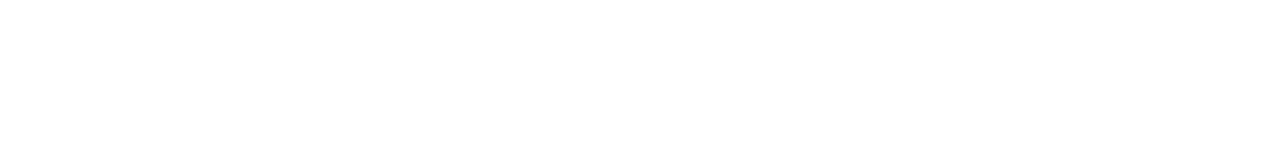
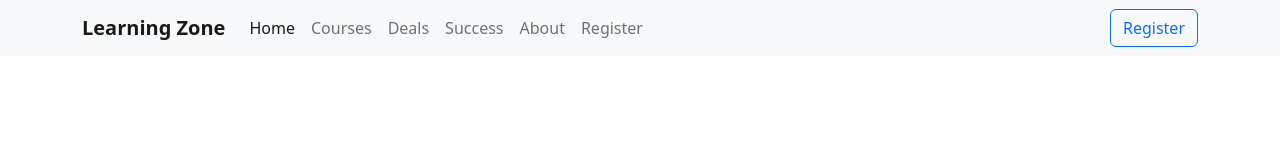
Before and after one commit to RabbiHasan/assignment-three, a plain HTML site: page index.html in a window 1280 px wide. Drawn offline with nearby package versions, Linux system fonts and the light colour scheme.

Commit message:
added navbar in header

```diff
--- a/index.html
+++ b/index.html
@@ -4,13 +4,51 @@
 <head>
     <meta charset="utf-8">
     <meta name="viewport" content="width=device-width, initial-scale=1">
-    <title>Digital Learning Center</title>
+    <title>Learning Zone</title>
     <link href="https://cdn.jsdelivr.net/npm/bootstrap@5.2.0/dist/css/bootstrap.min.css" rel="stylesheet"
         integrity="sha384-gH2yIJqKdNHPEq0n4Mqa/HGKIhSkIHeL5AyhkYV8i59U5AR6csBvApHHNl/vI1Bx" crossorigin="anonymous">
 </head>
 
 <body>
+    <!-- header start -->
+    <header>
+        <!-- --------navbar start-------- -->
+        <nav class="navbar navbar-expand-lg bg-light">
+            <div class="container">
+                <a class="navbar-brand fw-semibold" href="#">Learning Zone</a>
+                <button class="navbar-toggler" type="button" data-bs-toggle="collapse"
+                    data-bs-target="#navbarSupportedContent" aria-controls="navbarSupportedContent"
+                    aria-expanded="false" aria-label="Toggle navigation">
+                    <span class="navbar-toggler-icon"></span>
+                </button>
+                <div class="collapse navbar-collapse" id="navbarSupportedContent">
+                    <ul class="navbar-nav me-auto mb-2 mb-lg-0">
+                        <li class="nav-item">
+                            <a class="nav-link active" aria-current="page" href="#">Home</a>
+                        </li>
+                        <li class="nav-item">
+                            <a class="nav-link" href="#">Courses</a>
+                        </li>
+                        <li class="nav-item">
+                            <a class="nav-link" href="#">Deals</a>
+                        </li>
+                        <li class="nav-item">
+                            <a class="nav-link" href="#">Success</a>
+                        </li>
+                        <li class="nav-item">
+                            <a class="nav-link" href="#">About</a>
+                        </li>
+                        <li class="nav-item">
+                            <a class="nav-link" href="#">Register</a>
+                        </li>
 
+                    </ul>
+                    <button class="btn btn-outline-primary" type="submit">Register</button>
+                </div>
+            </div>
+        </nav>
+        <!-- --------navbar end-------- -->
+    </header>
 
     <script src="https://cdn.jsdelivr.net/npm/bootstrap@5.2.0/dist/js/bootstrap.bundle.min.js"
         integrity="sha384-A3rJD856KowSb7dwlZdYEkO39Gagi7vIsF0jrRAoQmDKKtQBHUuLZ9AsSv4jD4Xa"
```
